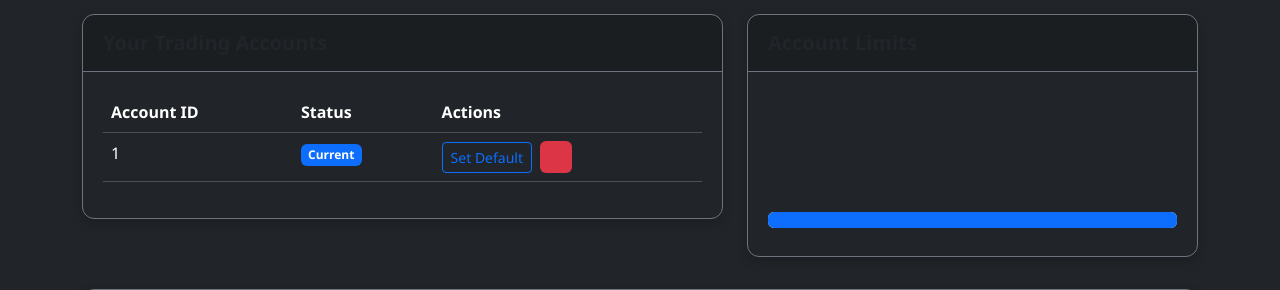
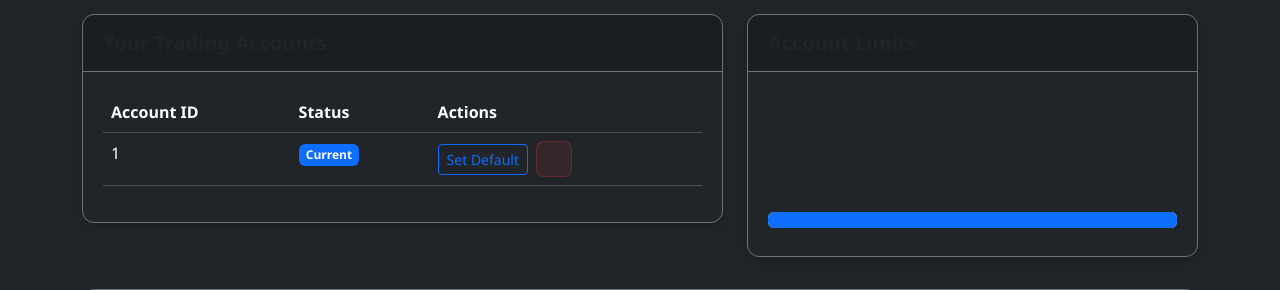
Before and after one commit to Tradersimpulse/ti2, a Flask app: template templates/manage_accounts.html in a window 1280 px wide. Shown: the part 221-511 px from the top of the page. Run offline with Flask 2, Linux system fonts and the light colour scheme; a user stored in the database is signed in; tables that the repository leaves empty hold one stand-in row (values such as "Sample post"); the template is opened without the code that fills it: most values are stand-ins (such as "Sample title", 1, 10 or a date in 2020); data that the repository does not hold is empty.

Commit message:
Update manage_accounts.html

```diff
--- a/templates/manage_accounts.html
+++ b/templates/manage_accounts.html
@@ -64,18 +64,40 @@
     }
 
     .btn-remove {
-        width: 32px;
-        height: 32px;
+        width: 36px;
+        height: 36px;
         padding: 0;
         display: inline-flex;
         align-items: center;
         justify-content: center;
-        border-radius: 6px;
+        border-radius: 8px;
+        background-color: rgba(220, 53, 69, 0.1);
+        border: 1px solid rgba(220, 53, 69, 0.3);
+        color: #dc3545;
+        transition: all 0.2s ease;
+    }
+
+    .btn-remove:hover {
+        background-color: #dc3545;
+        border-color: #dc3545;
+        color: #fff;
+        transform: translateY(-1px);
+        box-shadow: 0 4px 8px rgba(220, 53, 69, 0.3);
+    }
+
+    .btn-remove:active {
+        transform: translateY(0);
     }
 
     .btn-remove:disabled {
         opacity: 0.6;
         cursor: not-allowed;
+        transform: none;
+        box-shadow: none;
+    }
+
+    .btn-remove i {
+        font-size: 14px;
     }
 
     .action-buttons {
@@ -150,11 +172,11 @@
                                     </form>
 
                                     <button type="button"
-                                            class="btn btn-sm btn-danger btn-remove"
+                                            class="btn btn-remove"
                                             onclick="removeAccount('{{ account_id }}')"
                                             title="Remove account and stop container"
                                             id="remove-btn-{{ account_id }}">
-                                        <i class="fas fa-times"></i>
+                                        <i class="fas fa-trash-alt"></i>
                                     </button>
                                 </div>
                             </td>
```
